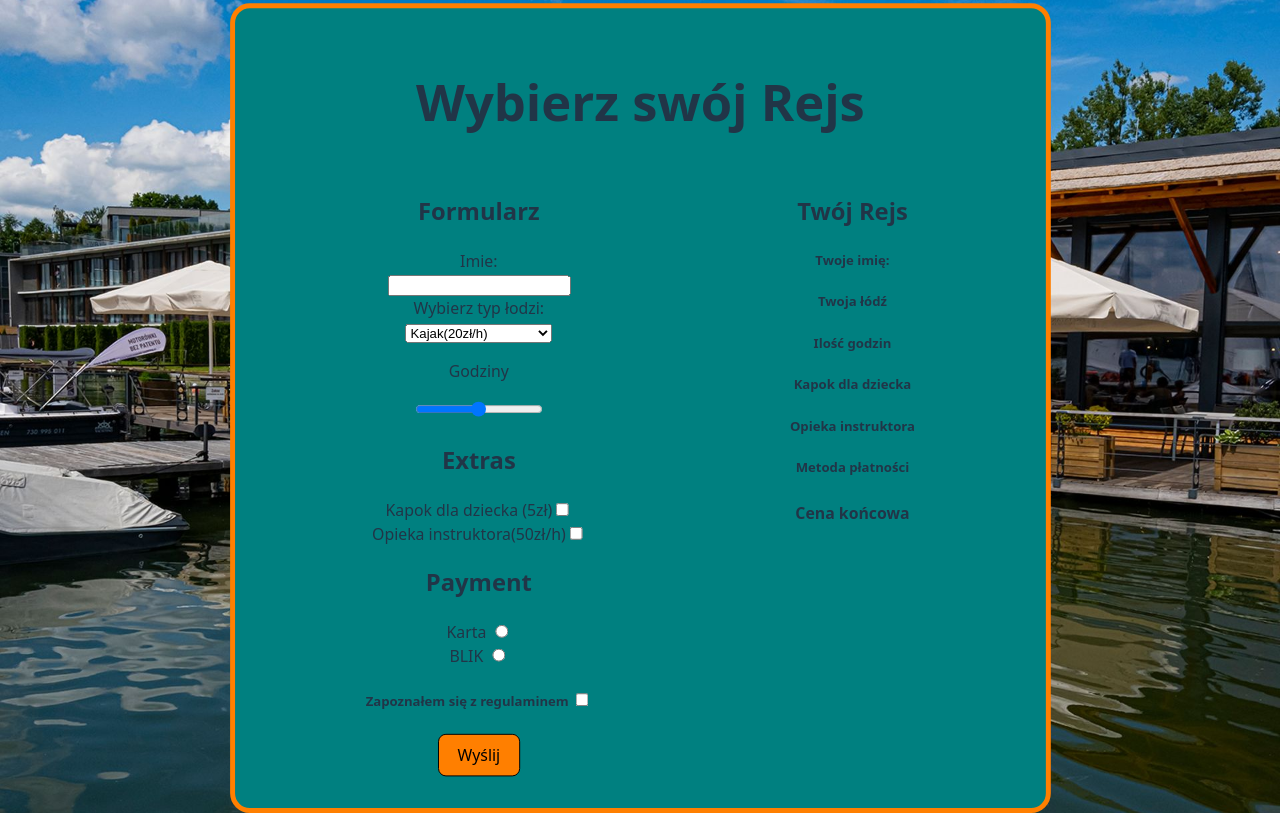
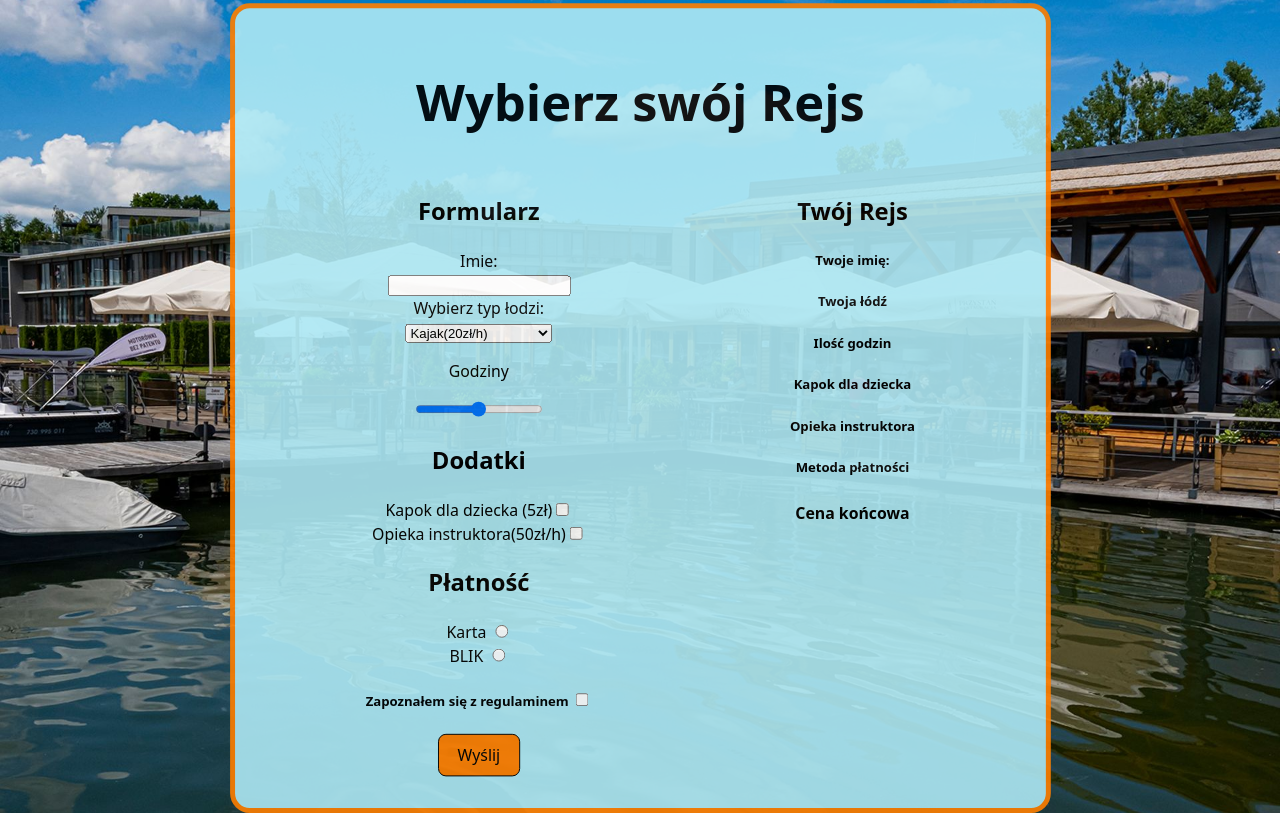
Before and after one commit to j0hnnnny-programista/web-mazurska-przystan-Bulkowski-Nowakowski, a React (Vite) app: page / in a window 1280 px wide. Built offline with nearby package versions, Linux system fonts and the light colour scheme.

Commit message:
changing bacground of form making it more pleasing

```diff
--- a/src/App.css
+++ b/src/App.css
@@ -10,7 +10,9 @@ html{
   margin: 0 auto;
   padding: 2rem;
   text-align: center;
-  background: #008080;
+  background: #ADE8F4;
+  color: black;
+  opacity: 0.9;
   border-radius:20px;
   border: 5px solid #ff7f00;
   scale: 1.1;
--- a/src/App.tsx
+++ b/src/App.tsx
@@ -20,12 +20,12 @@ function App() {
                 </label>
                 <br/>
                 <label><p>Godziny</p><input type={'range'} name={'hours'}/></label>
-                <h2>Extras</h2>
+                <h2>Dodatki</h2>
                 <label>Kapok dla dziecka (5zł)<input type={'checkbox'} name={'kapok'}/>
                     <br/>
                     Opieka instruktora(50zł/h)<input type={'checkbox'} name={'instructor'}/>
                 </label>
-                <h2>Payment</h2>
+                <h2>Płatność</h2>
                 <label>
                     Karta <input type={'radio'} name={'payment'} value={'card'}/><br/>
                     BLIK <input type={'radio'} name={'payment'} value={'blik'}/><br/>
```
